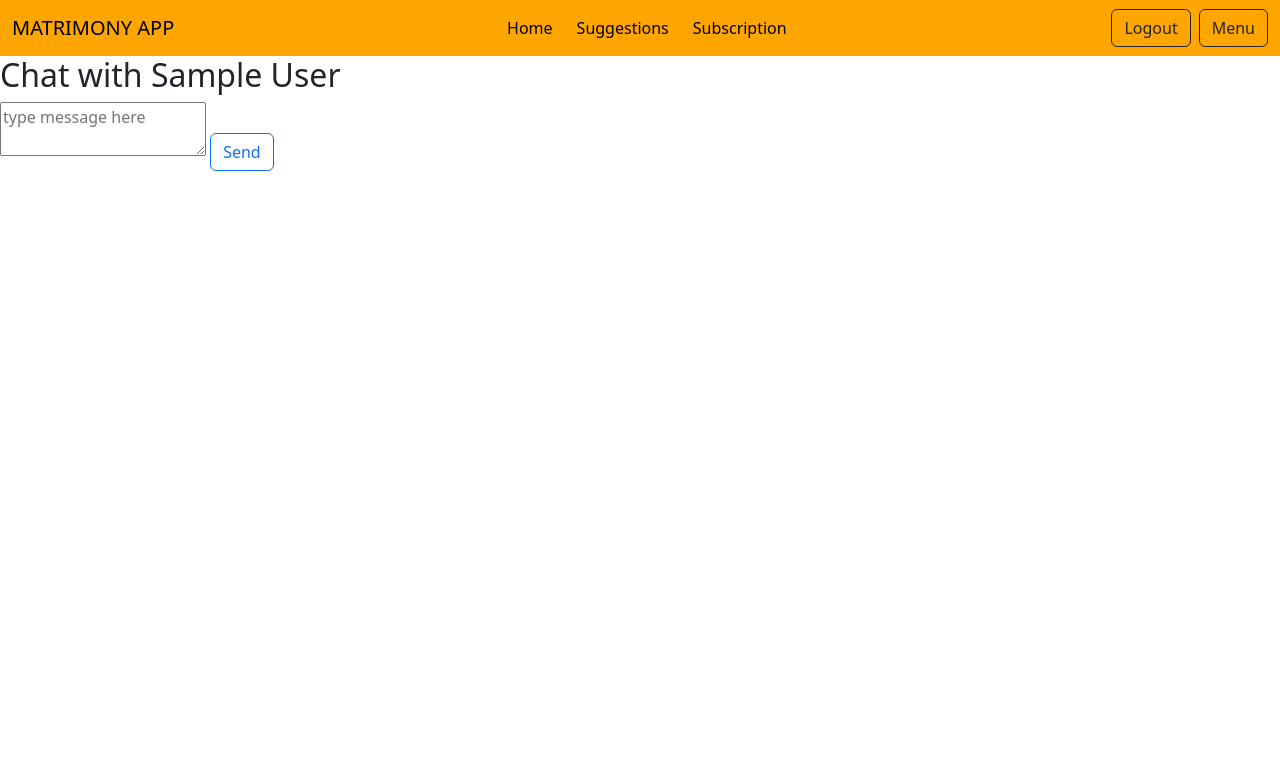
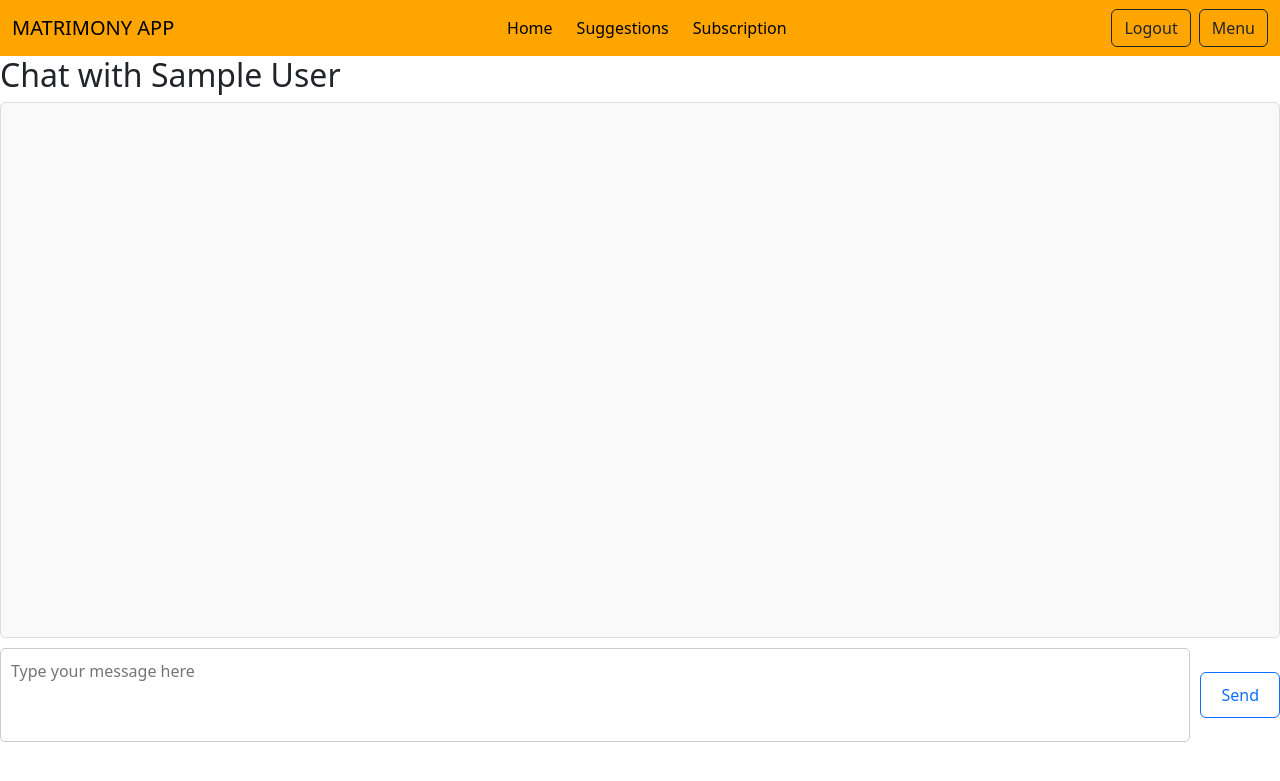
Before and after one commit to Tuttumon21/matrimony, a Django app: page /MatrimonyApp/chat/1/ in a window 1280 px wide. Shown: the top 781 px of the page. Run offline with Django 4.2, Linux system fonts and the light colour scheme; the visitor is signed in with stand-in values (Sample User, id 1); data comes from the database, SQL or seed files in the repository; data that the repository does not hold is empty.

Commit message:
"Updated chat room template with new CSS styles, added chat input form, and modified chat_room view to include friends list. Added new view and URL for chatting with friends, and updated navbar with new link to chat with friends."

```diff
--- a/matrimony/matrimonyApp/templates/chat_room.html
+++ b/matrimony/matrimonyApp/templates/chat_room.html
@@ -1,17 +1,68 @@
 <!-- templates/chat_room.html -->
 {% extends 'shared/matrimonybase.html' %}
 {% block content %}
+<style>
+    .chat-container {
+        display: flex;
+        flex-direction: column;
+        height: 80vh;
+    }
+    #chat-box {
+        flex: 1;
+        overflow-y: auto;
+        padding: 10px;
+        border: 1px solid #ddd;
+        border-radius: 5px;
+        margin-bottom: 10px;
+        background-color: #f9f9f9;
+    }
+    .message {
+        margin-bottom: 10px;
+        padding: 10px;
+        border-radius: 10px;
+        max-width: 60%;
+        word-wrap: break-word;
+    }
+    .message.sent {
+        background-color: #007bff;
+        color: white;
+        align-self: flex-end;
+        text-align: right;
+    }
+    .message.received {
+        background-color: #e1e1e1;
+        align-self: flex-start;
+    }
+    .chat-input-container {
+        display: flex;
+        align-items: center;
+    }
+    .chat-input-container textarea {
+        flex: 1;
+        resize: none;
+        border-radius: 5px;
+        border: 1px solid #ccc;
+        padding: 10px;
+        margin-right: 10px;
+    }
+    .chat-input-container button {
+        padding: 10px 20px;
+    }
+</style>
+
 <h2>Chat with {{ friend.get_full_name }}</h2>
+<div class="chat-container">
     <div id="chat-box">
         {% for message in messages %}
-    <div class="message">
+        <div class="message {% if message.sender == request.user %}sent{% else %}received{% endif %}">
             <strong>{{ message.sender.get_full_name }}:</strong> {{ message.body }}
         </div>
         {% endfor %}
     </div>
-<form method="post">
+    <form method="post" class="chat-input-container">
         {% csrf_token %}
-    <textarea name="body" placeholder="type message here"></textarea>
+        <textarea name="body" placeholder="Type your message here" rows="3" required></textarea>
         <button type="submit" class="btn btn-outline-primary">Send</button>
     </form>
+</div>
 {% endblock %}
--- a/matrimony/matrimonyApp/urls.py
+++ b/matrimony/matrimonyApp/urls.py
@@ -24,4 +24,7 @@ urlpatterns = [
 
  path('send_message/<int:recipient_id>/', send_message, name='send_message'),
     path('chat/<int:friend_id>/', chat_room, name='chat_room'),
+
+    path('chat/', views.chat_with_friends, name='chat_with_friends'),
+    path('chat/<str:room_name>/', views.chat_with_friends, name='chat_with_friends'),
 ]
--- a/matrimony/matrimonyApp/views.py
+++ b/matrimony/matrimonyApp/views.py
@@ -5,7 +5,7 @@ from django.contrib.auth.decorators import login_required
 from .models import ParentsDetails,PartnerPreference,FriendRequest,ProfileExclusion,Message
 from django.contrib.auth.mixins import LoginRequiredMixin
 from accounts.models import User
-from django.db.models import Q
+from django.db.models import Q,Max
 from django.views import View
 from django.urls import reverse
 from django.views.generic import ListView
@@ -225,10 +225,42 @@ def chat_room(request, friend_id):
         Q(sender=request.user, recipient=friend) | Q(sender=friend, recipient=request.user)
     ).order_by('timestamp')
 
+    user = request.user
+    friends = FriendRequest.objects.filter(
+        Q(from_user=user, status='accepted') | Q(to_user=user, status='accepted')
+    )
+
     if request.method == 'POST':
         body = request.POST.get('body')
         if body:
             Message.objects.create(sender=request.user, recipient=friend, body=body)
             return redirect('matrimonyApp:chat_room', friend_id=friend.id)
 
-    return render(request, 'chat_room.html', {'friend': friend, 'messages': messages})
+    return render(request, 'chat_room.html', {'friend': friend, 'messages': messages, 'friends': friends})
+
+def chat_with_friends(request, room_name=None):
+    user = request.user
+    friends = FriendRequest.objects.filter(
+        Q(from_user=user, status='accepted') | Q(to_user=user, status='accepted')
+    )
+
+    # Sorting friends by the most recent message
+    friends_with_last_message = friends.annotate(
+        last_message_time=Max('to_user__received_messages__timestamp')
+    ).order_by('-last_message_time')
+
+    # Get the friend object based on the room_name
+    friend = None
+    messages = []
+    if room_name:
+        friend = get_object_or_404(User, username=room_name)
+        messages = Message.objects.filter(
+            (Q(sender=user) & Q(recipient=friend)) |
+            (Q(sender=friend) & Q(recipient=user))
+        ).order_by('timestamp')
+
+    return render(request, 'chat_with_friends.html', {
+        'friends': friends_with_last_message,
+        'friend': friend,
+        'messages': messages,
+    })
--- a/matrimony/templates/shared/matrimonynavbar.html
+++ b/matrimony/templates/shared/matrimonynavbar.html
@@ -49,6 +49,7 @@
           <a class="list-group-item list-group-item-action list-group-item-light" href="{% url 'accounts:relationship_type' %}">Switch Account</a>
           <a class="list-group-item list-group-item-action list-group-item-light" href="{% url 'matrimonyApp:friends_list' %}">Friends List</a>
           <a class="list-group-item list-group-item-action list-group-item-light" href="{% url 'matrimonyApp:view_requests' %}">View Request</a>
+          <a class="list-group-item list-group-item-action list-group-item-light" href="{% url 'matrimonyApp:chat_with_friends' %}">message</a>
         </div>
       </div>
     </div>
```
Also changed, not shown: matrimony/matrimonyApp/templates/chat_with_friends.html (added, +120 -0 lines). Lines whose indentation alone changed are shown as unchanged.
